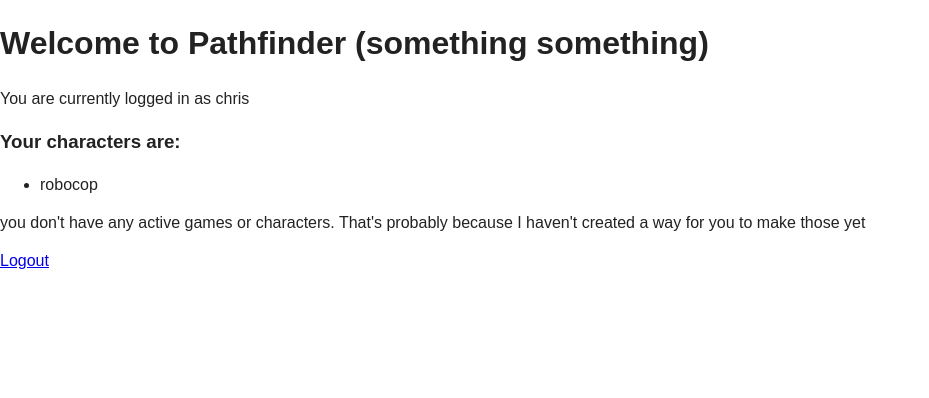
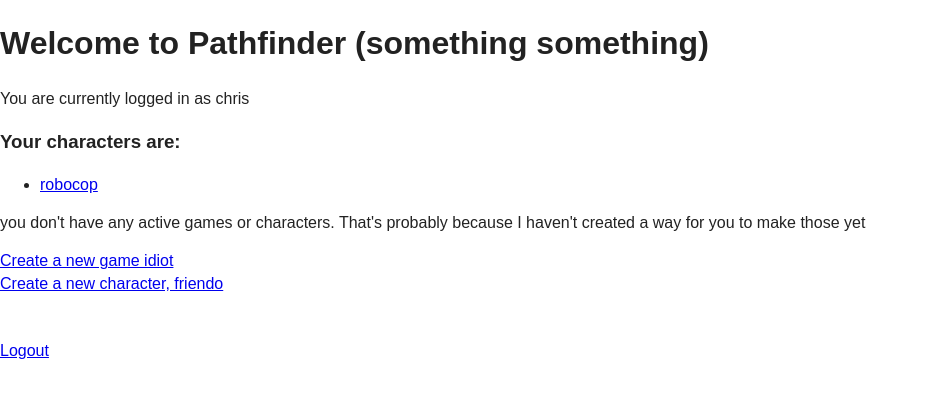
Before and after one commit to alligatortower/Pathfinder, a Django app: page / in a window 1280 px wide. Shown: the top 398 px of the page, without its empty margins (0-929 px from the left). Run offline with Django 3.2, Linux system fonts and the light colour scheme; a user stored in the database is signed in; data comes from the database, SQL or seed files in the repository; both versions use the stored data as it was after the commit; data that the repository does not hold is empty; parts of the project's set-up code (start-up, migrations or seed data) failed here and were passed over; some libraries are stand-ins or nearby versions.

Commit message:
Added player page, create player, other minor tweaks

```diff
--- a/Pathfinder/urls.py
+++ b/Pathfinder/urls.py
@@ -23,7 +23,10 @@ urlpatterns = patterns('',
     url(r'^register/$',views.register,name='register'),
     url(r'^login/$', views.user_login, name='login'),
     url(r'^logout/$', views.user_logout, name='logout'),
-    url(r'^create_game/$', views.create_game, name='create_game_form'),
+    url(r'^create_game/$', views.create_game, name='create_game'),
+    url(r'^create_character/$', views.create_character, name='create_character'),
+    url(r'^game/(?P<game_url>\w+)/$', views.game, name='game'),
+    url(r'^character/(?P<character_url>\w+)/$', views.character, name='character'),
 
 
 )
--- a/main/models.py
+++ b/main/models.py
@@ -8,7 +8,7 @@ class UserProfile(models.Model):
 		return self.user.username
 
 class Character(models.Model):
-	player = models.ForeignKey(UserProfile)
+	player = models.ForeignKey(User)
 	avatar = models.ImageField(upload_to='character_avatars', blank=True)
 	name = models.CharField(max_length=64)
 
@@ -30,15 +30,9 @@ class Character(models.Model):
 
 class Game(models.Model):
 	name = models.CharField(max_length=128,unique=True)
-	gm = models.OneToOneField(User)
+	gm = models.ForeignKey(User)
 	characters = models.ManyToManyField(Character)
 	#last_updated = models.DateTimeField(blank=True)
 
 	def __unicode__(self):
 		return self.name
-
-class UserProfile(models.Model):
-	user = models.ForeignKey(User)
-
-	def __unicode__(self):
-		return self.user.username
--- a/main/views.py
+++ b/main/views.py
@@ -3,7 +3,7 @@ from django.template import RequestContext
 from django.shortcuts import render_to_response
 from django.contrib.auth import authenticate, login, logout
 from main.models import Character, Game
-from main.forms import UserForm, UserProfileForm, CreateGameForm
+from main.forms import UserForm, UserProfileForm, CreateGameForm, CreateCharacterForm
 from datetime import datetime
 
 
@@ -75,13 +75,11 @@ def create_game(request):
 	context = RequestContext(request)
 	if request.method == 'POST':
 		create_game_form = CreateGameForm(data=request.POST)
-
 		if create_game_form.is_valid():
 			new_game = create_game_form.save(commit=False)
-			gm = request.user
-			new_game.gm = gm
+			new_game.gm = request.user
 			#new_game.last_updated = datetime.now
-			create_game_form.save()
+			new_game.save()
 			return HttpResponseRedirect('/')
 		else:
 			print create_game_form.errors
@@ -89,3 +87,37 @@ def create_game(request):
 		create_game_form = CreateGameForm()
 	return render_to_response(
 		'create_game.html',{'create_game_form':create_game_form}, context)
+
+def game(request, game_url):
+	context = RequestContext(request)
+	## sanatize url
+	game = Game.objects.get(name=game_url)
+	character_list = game.characters.all()
+	context_dict = {'characters':character_list,'game':game}
+
+	return render_to_response(
+		'game.html', context_dict, context)
+
+def create_character(request):
+	context = RequestContext(request)
+	if request.method == 'POST':
+		create_character_form = CreateCharacterForm(data=request.POST)
+
+		if create_character_form.is_valid():
+			new_character = create_character_form.save(commit=False)
+			new_character.player = request.user
+			new_character.save()
+			return HttpResponseRedirect('/')
+		else:
+			print create_character_form.errors
+	else:
+		create_character_form = CreateCharacterForm()
+	return render_to_response(
+		'create_character.html',{'create_character_form':create_character_form}, context)
+
+def character(request, character_url):
+	context = RequestContext(request)
+	character = Character.objects.get(name=character_url)
+	context_dict = {'character':character }
+	return render_to_response(
+		'character.html', context_dict, context)
--- a/templates/base.html
+++ b/templates/base.html
@@ -27,7 +27,7 @@
 	{% block body_block %}
         <p>Hello world! This is HTML5 Boilerplate.</p>
 	{% endblock %}
-
+	<br /> <br />
 	{% block footer_block %}
 
 	{% endblock %}
--- a/templates/home.html
+++ b/templates/home.html
@@ -17,7 +17,7 @@ You are not logged in
 	<h3> Your current games are:</h3>
 	<ul>
 		{% for game in games %}
-			<li>{{ game.name }}</li>
+			<li><a href='/game/{{ game.name }}/'>{{ game.name }}</a></li>
 		{% endfor %}
 	</ul>
 		{% if characters %}
@@ -28,13 +28,15 @@ You are not logged in
 	<h3> Your characters are: </h3>
 	<ul>
 		{% for character in characters %}
-			<li>{{ character.name }}</li>
+			<li><a href="/character/{{ character.name }}/">{{ character.name }}</a></li>
 		{% endfor %}
 	</ul>
 	{% endif %}
 	{% if not games or characters %}
 	<p> you don't have any active games or characters. That's probably because I haven't created a way for you to make those yet </p>
 	{% endif %}
+	<a href="/create_game/">Create a new game idiot</a><br />
+	<a href="/create_character/">Create a new character, friendo</a><br />
 {% endif %}
 {% endblock %}
 
```
Also changed, not shown: main/forms.py (+8 -2 lines), templates/character.html (added, +19 -0 lines), templates/create_character.html (added, +12 -0 lines), templates/game.html (added, +19 -0 lines), pathfinder.db, 4 other files.
